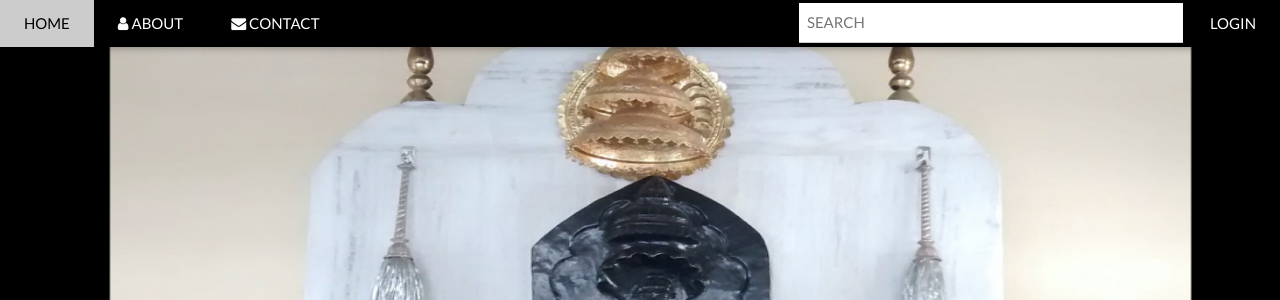
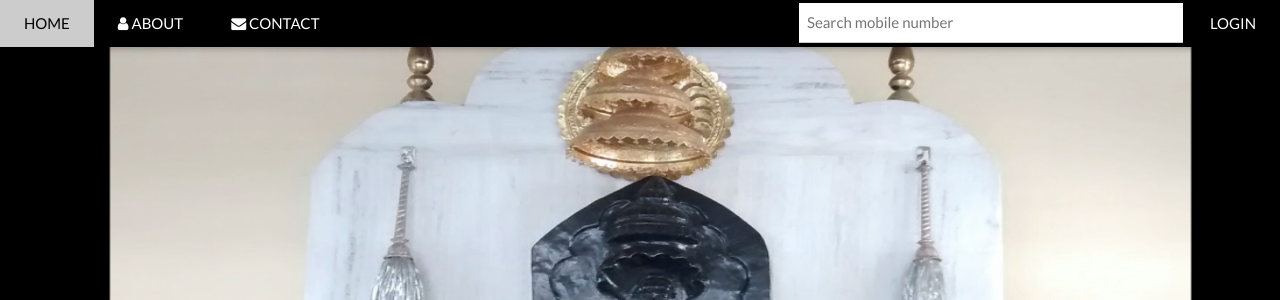
Before and after one commit to anshjain/mandar-boli, a Django app: page / in a window 1280 px wide. Shown: the top 300 px of the page. Run offline with Django 3.2, Linux system fonts and the light colour scheme; data comes from the database, SQL or seed files in the repository; data that the repository does not hold is empty; parts of the project's set-up code (start-up, migrations or seed data) failed here and were passed over; some libraries are stand-ins or nearby versions.

Commit message:
update contact number in email, fixed minor issues

```diff
--- a/Boli/templates/base.html
+++ b/Boli/templates/base.html
@@ -86,6 +86,13 @@
 
             marker.setMap(map);
         }
+
+        function isNumberKey(evt){
+            var charCode = (evt.which) ? evt.which : event.keyCode
+            if (charCode > 31 && (charCode < 48 || charCode > 57))
+                return false;
+            return true;
+        }
         </script>
 
         <script src="https://maps.googleapis.com/maps/api/js?key=AIzaSyDb82Qph6YtEFs9VRyfQk3BgDib5YaGsfk&callback=initialize"></script>
--- a/Boli/templates/navbar.html
+++ b/Boli/templates/navbar.html
@@ -30,7 +30,7 @@
             <a href="{% url 'login' %}#login" class="w3-bar-item w3-button w3-hover-red w3-padding-large w3-hide-small w3-right">LOGIN</a>
         {% endif %}
         <input type="tel" class="w3-input w3-right w3-half" style="max-width:30%; margin:3px;" value="{{phone_number}}"
-               placeholder="SEARCH" maxlength="10" required id="pNumber" name="phone_number">
+               placeholder="Search mobile number" onkeypress="return isNumberKey(event)" maxlength="10" required id="pNumber" name="phone_number">
     </div>
 </div>
 
--- a/mandir/views.py
+++ b/mandir/views.py
@@ -75,7 +75,7 @@ class RecordListView(ListView):
         context = super(RecordListView, self).get_context_data(*args, **kwargs)
 
         phone_number = self.request.GET.get('phone_number')
-        if phone_number:
+        if phone_number and len(phone_number) == 10:
             context.update({'phone_number': phone_number})
         mandir = self.get_mandir_info()
         today = datetime.today()
@@ -102,7 +102,9 @@ class RecordListView(ListView):
 
         if form.is_valid():
             phone_number = form.cleaned_data['phone_number']
-            return self.model.objects.filter(account__phone_number__icontains=phone_number, paid=False).order_by('-boli_date')
+            if len(phone_number) == 10:
+                return self.model.objects.filter(account__phone_number__icontains=phone_number,
+                                                 paid=False).order_by('-boli_date')
 
         # Default data will be displayed for two hours only after creation.
         mandir = self.get_mandir_info()
```
Also changed, not shown: Boli/templates/payment_template.txt (+4 -3 lines).
